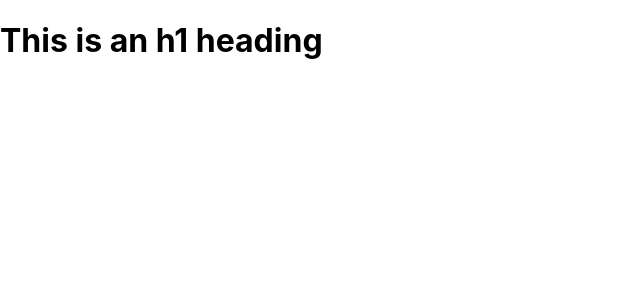
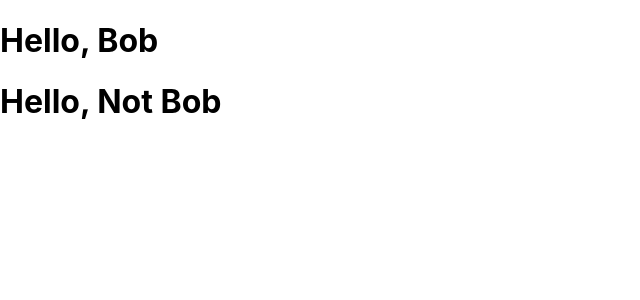
Before and after one commit to Berezovikov-A/react-basics-assessment, a React (Create React App) app: page / in a window 1280 px wide. Shown: the top 300 px of the page, without its empty margins (0-640 px from the left). Built offline with nearby package versions, Linux system fonts and the light colour scheme.

Commit message:
first passed props

```diff
--- a/src/App.js
+++ b/src/App.js
@@ -4,7 +4,10 @@ import './App.css';
 
 function App() {
   return (
-      <Heading />
+    <div>
+      <Heading firstName="Bob"/>
+      <Heading firstName="Not Bob"/>
+    </div>
   );
 }
 
--- a/src/Heading.js
+++ b/src/Heading.js
@@ -1,3 +1,3 @@
-export default function Heading() {
-    return <h1>This is an h1 heading</h1>;
+export default function Heading(props) {
+    return <h1>Hello, {props.firstName}</h1>;
   };
```
